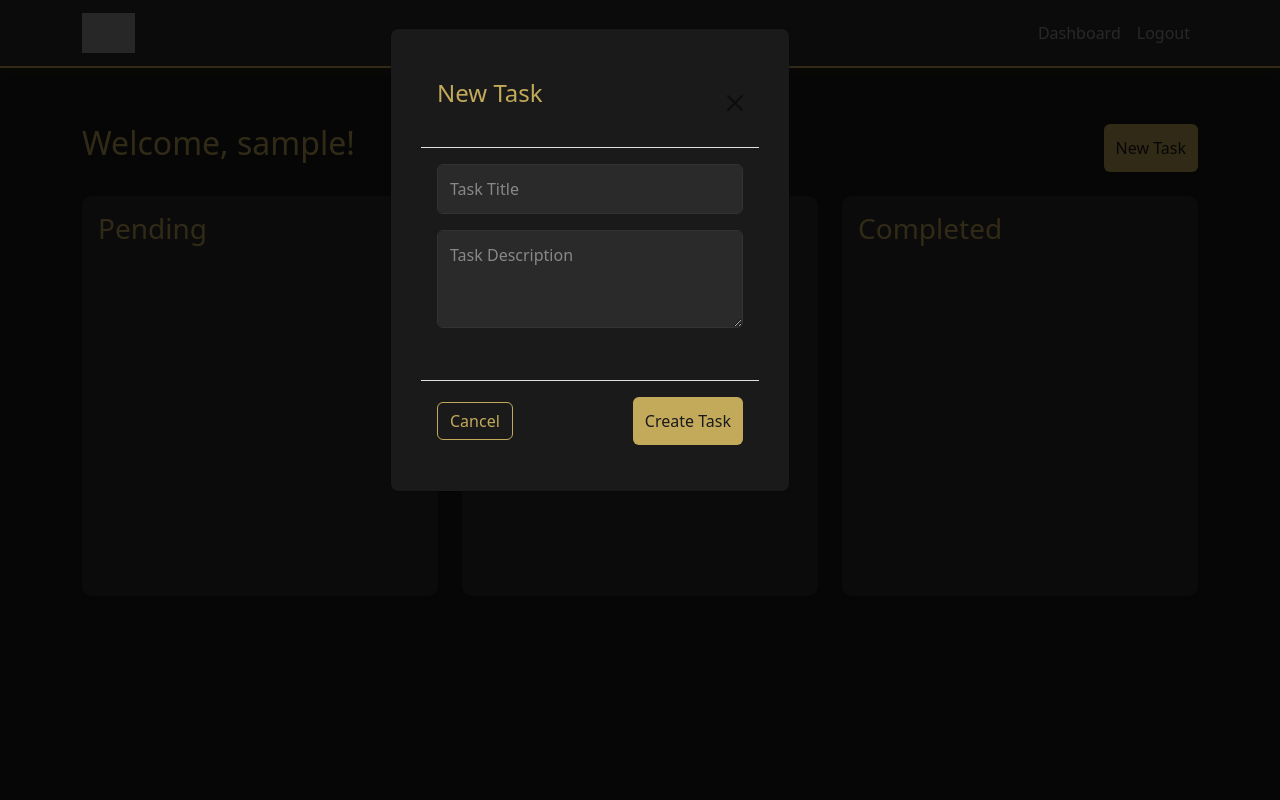
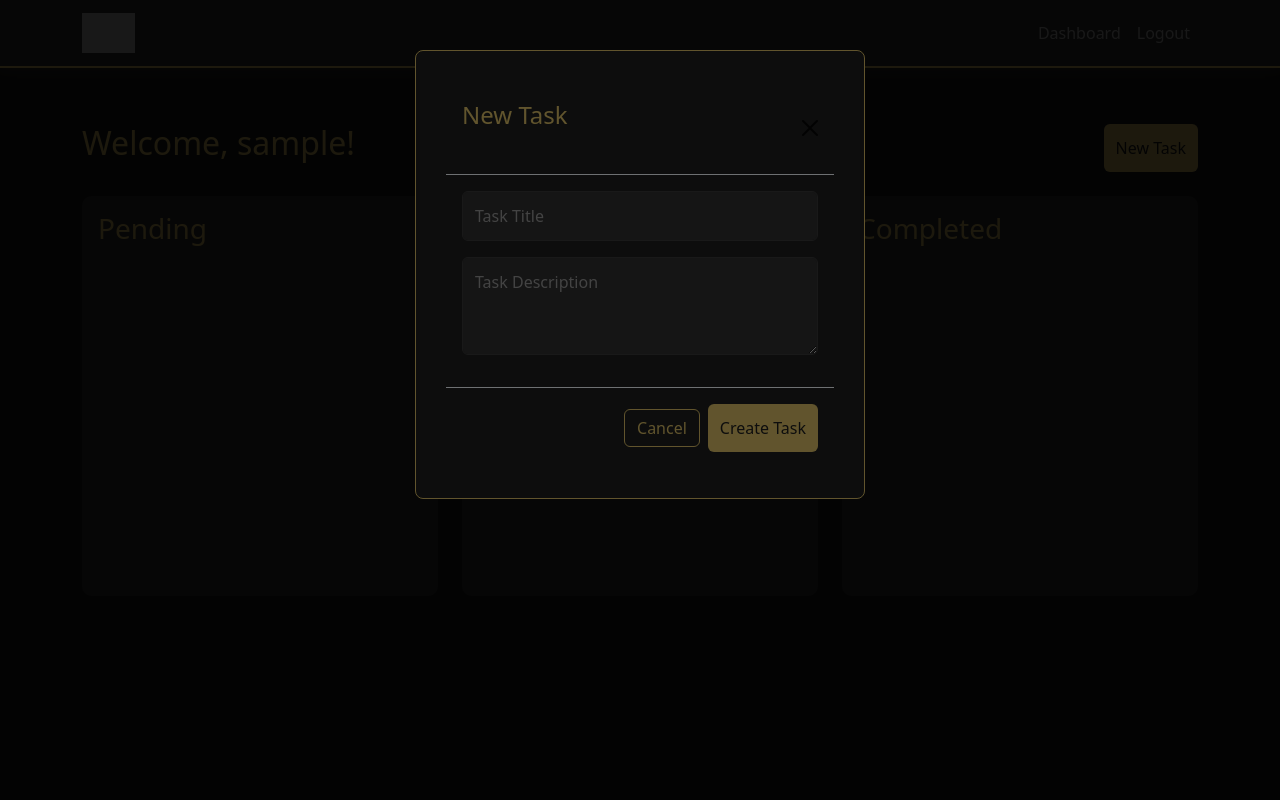
Before and after one commit to kelvinribeiro19/kcomunicacao, a Flask app: page /dashboard in a window 1280 px wide, after a click on "New Task". Run offline with Flask 3, Linux system fonts and the light colour scheme; the visitor is signed in with stand-in values (Sample User, id 1); data that the repository does not hold is empty; grey boxes are pictures that could not be loaded.

Commit message:
Update login page styles with flash messages and modal improvements

```diff
--- a/static/css/style.css
+++ b/static/css/style.css
@@ -216,62 +216,90 @@ h1 {
 .modal {
     display: none;
     position: fixed;
+    z-index: 1000;
+    left: 0;
     top: 0;
-    left: 0;
     width: 100%;
     height: 100%;
-    background-color: rgba(0, 0, 0, 0.5);
-    align-items: center;
-    justify-content: center;
-}
-
-.modal.show {
-    display: flex;
+    background-color: rgba(0, 0, 0, 0.7);
+    overflow: auto;
 }
 
 .modal-content {
-    background-color: #1a1a1a;
+    background-color: var(--primary-dark);
+    margin: 10% auto;
     padding: 30px;
+    border: 1px solid var(--gold);
     border-radius: 8px;
-    width: 100%;
-    max-width: 400px;
+    width: 90%;
+    max-width: 500px;
     position: relative;
+    color: var(--text-light);
+}
+
+.close-modal {
+    color: var(--text-muted);
+    float: right;
+    font-size: 28px;
+    font-weight: bold;
+    cursor: pointer;
+    position: absolute;
+    right: 20px;
+    top: 10px;
+}
+
+.close-modal:hover {
+    color: var(--gold);
 }
 
 .modal-title {
     color: var(--gold);
-    margin-bottom: 20px;
-    font-size: 1.5rem;
+    margin-bottom: 25px;
+    font-size: 24px;
+    text-align: center;
 }
 
-.close-modal {
-    position: absolute;
+/* Alert Messages */
+.alert {
+    border: none;
+    border-radius: 6px;
+    padding: 15px;
+    margin-bottom: 20px;
+    position: fixed;
     top: 20px;
-    right: 20px;
-    color: var(--gold);
-    cursor: pointer;
-    font-size: 1.5rem;
-    line-height: 1;
+    left: 50%;
+    transform: translateX(-50%);
+    z-index: 1100;
+    min-width: 300px;
+    max-width: 600px;
+    text-align: center;
+    box-shadow: 0 4px 12px rgba(0, 0, 0, 0.15);
 }
 
-.form-select {
-    background-color: #2a2a2a;
-    border: 1px solid #333;
-    color: #fff;
-    padding: 12px;
-    border-radius: 6px;
-    transition: all 0.3s ease;
+.alert-success {
+    background-color: #28a745;
+    color: white;
 }
 
-.form-select:focus {
-    background-color: #2a2a2a;
-    border-color: var(--gold);
-    box-shadow: none;
+.alert-error {
+    background-color: #dc3545;
+    color: white;
 }
 
-.modal-footer {
-    display: flex;
-    justify-content: space-between;
-    margin-top: 20px;
-    gap: 10px;
+.alert-warning {
+    background-color: #ffc107;
+    color: #333;
 }
+
+.alert-info {
+    background-color: #17a2b8;
+    color: white;
+}
+
+.btn-close {
+    opacity: 0.8;
+}
+
+.btn-close:hover {
+    opacity: 1;
+}
```
